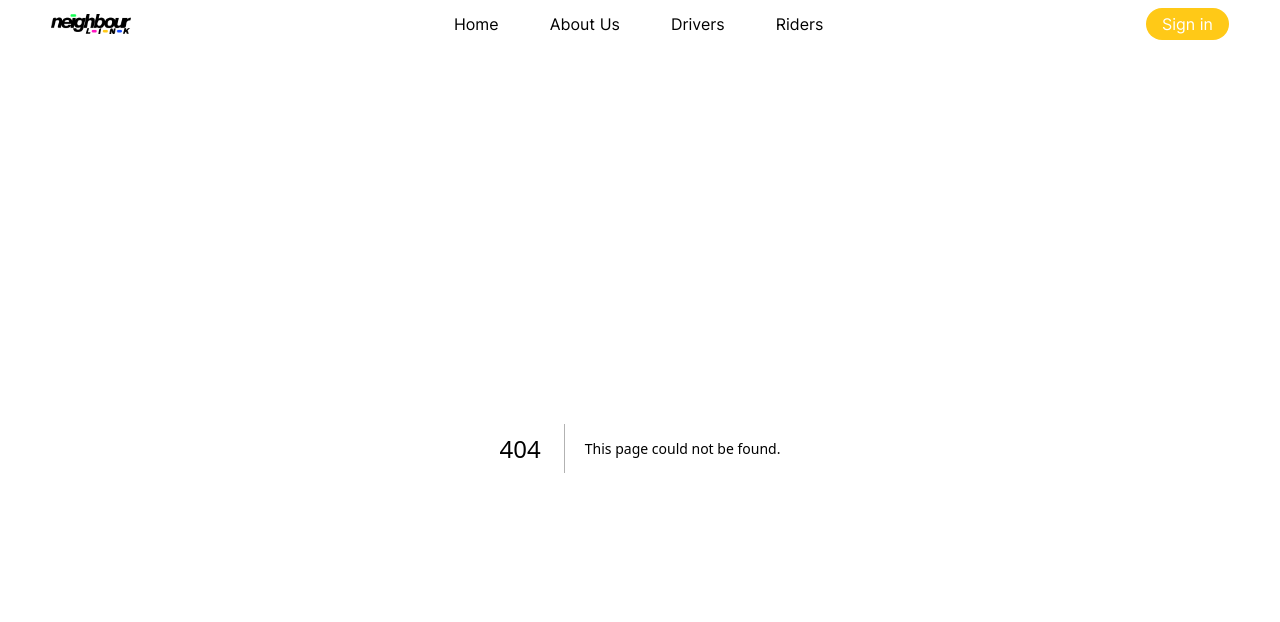
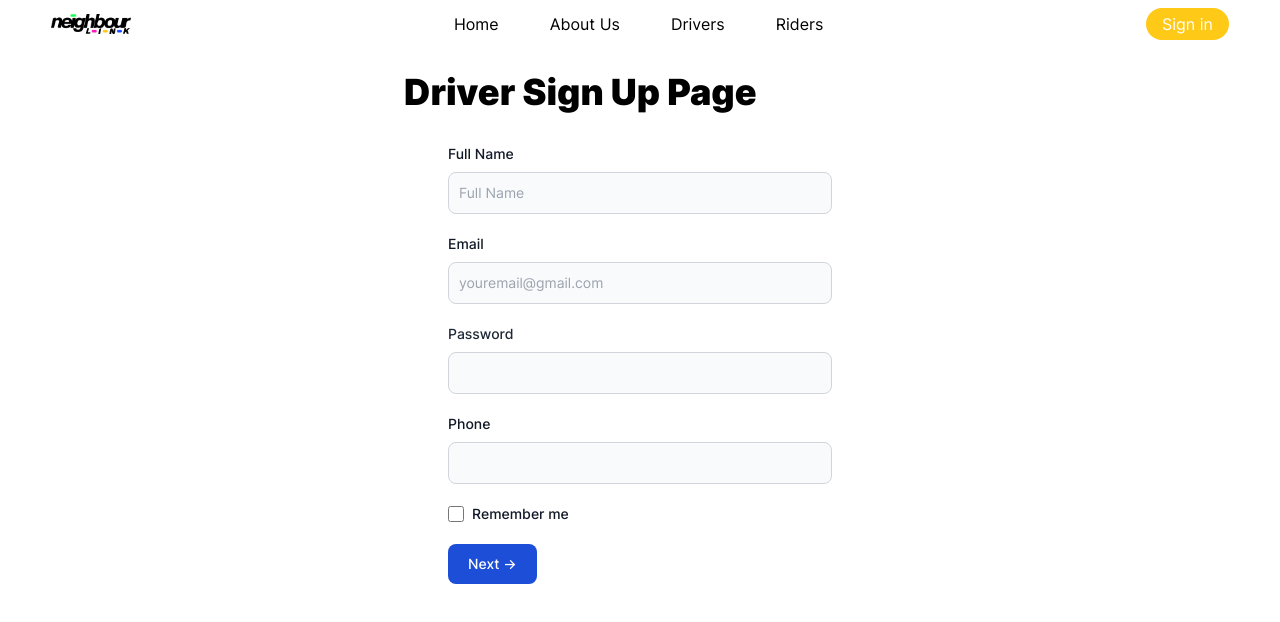
Before and after one commit to webberdev/2110, a Next.js app: page /driverSignUp in a window 1280 px wide. Before the commit this address had no page. Shown: the top 622 px of the page. Built offline with nearby package versions, Linux system fonts and the light colour scheme.

Commit message:
Driver signup 1st page ok, need 2nd page

```diff
--- /dev/null
+++ b/app/driverSignUp/page.jsx
@@ -0,0 +1,86 @@
+import '../globals.css';
+
+export default function DriverSignUP() {
+  return (
+    <div>
+      <article className="max-w-lg mx-auto">
+        <h1 className="font-black text-4xl my-8 mx-5">Driver Sign Up Page</h1>
+        <form class="max-w-sm mx-auto">
+          <div class="mb-5">
+            <label
+              for="username"
+              class="block mb-2 text-sm font-medium text-gray-900 dark:text-white">
+              Full Name
+            </label>
+            <input
+              type="text"
+              id="username"
+              class="bg-gray-50 border border-gray-300 text-gray-800 text-sm rounded-lg focus:ring-blue-500 focus:border-blue-500 block w-full p-2.5 dark:bg-gray-700 dark:border-gray-600 dark:placeholder-gray-400 dark:text-white dark:focus:ring-blue-500 dark:focus:border-blue-500"
+              placeholder="Full Name"
+              required
+            />
+          </div>
+          <div class="mb-5">
+            <label
+              for="email"
+              class="block mb-2 text-sm font-medium text-gray-900 dark:text-white">
+              Email
+            </label>
+            <input
+              type="email"
+              id="email"
+              class="bg-gray-50 border border-gray-300 text-gray-800 text-sm rounded-lg focus:ring-blue-500 focus:border-blue-500 block w-full p-2.5 dark:bg-gray-700 dark:border-gray-600 dark:placeholder-gray-400 dark:text-white dark:focus:ring-blue-500 dark:focus:border-blue-500"
+              placeholder="youremail@gmail.com"
+            />
+          </div>
+          <div class="mb-5">
+            <label
+              for="password"
+              class="block mb-2 text-sm font-medium text-gray-800 dark:text-white">
+              Password
+            </label>
+            <input
+              type="password"
+              id="password"
+              class="bg-gray-50 border border-gray-300 text-gray-800 text-sm rounded-lg focus:ring-blue-500 focus:border-blue-500 block w-full p-2.5 dark:bg-gray-700 dark:border-gray-600 dark:placeholder-gray-400 dark:text-white dark:focus:ring-blue-500 dark:focus:border-blue-500"
+              required
+            />
+          </div>
+          <div class="mb-5">
+            <label
+              for="email"
+              class="block mb-2 text-sm font-medium text-gray-900 dark:text-white">
+              Phone
+            </label>
+            <input
+              type="number"
+              id="email"
+              class="bg-gray-50 border border-gray-300 text-gray-800 text-sm rounded-lg focus:ring-blue-500 focus:border-blue-500 block w-full p-2.5 dark:bg-gray-700 dark:border-gray-600 dark:placeholder-gray-400 dark:text-white dark:focus:ring-blue-500 dark:focus:border-blue-500"
+            />
+          </div>
+
+          <div class="flex items-start mb-5">
+            <div class="flex items-center h-5">
+              <input
+                id="remember"
+                type="checkbox"
+                value=""
+                class="w-4 h-4 border border-gray-300 rounded bg-gray-50 focus:ring-3 focus:ring-blue-300 dark:bg-gray-700 dark:border-gray-600 dark:focus:ring-blue-600 dark:ring-offset-gray-800 dark:focus:ring-offset-gray-800"
+              />
+            </div>
+            <label
+              for="remember"
+              class="ms-2 text-sm font-medium text-gray-900 dark:text-gray-300">
+              Remember me
+            </label>
+          </div>
+          <button
+            type="submit"
+            class="text-white bg-blue-700 hover:bg-blue-800 focus:ring-4 focus:outline-none focus:ring-blue-300 font-medium rounded-lg text-sm w-full sm:w-auto px-5 py-2.5 text-center dark:bg-blue-600 dark:hover:bg-blue-700 dark:focus:ring-blue-800">
+            Next &rarr;
+          </button>
+        </form>
+      </article>
+    </div>
+  );
+}
```
